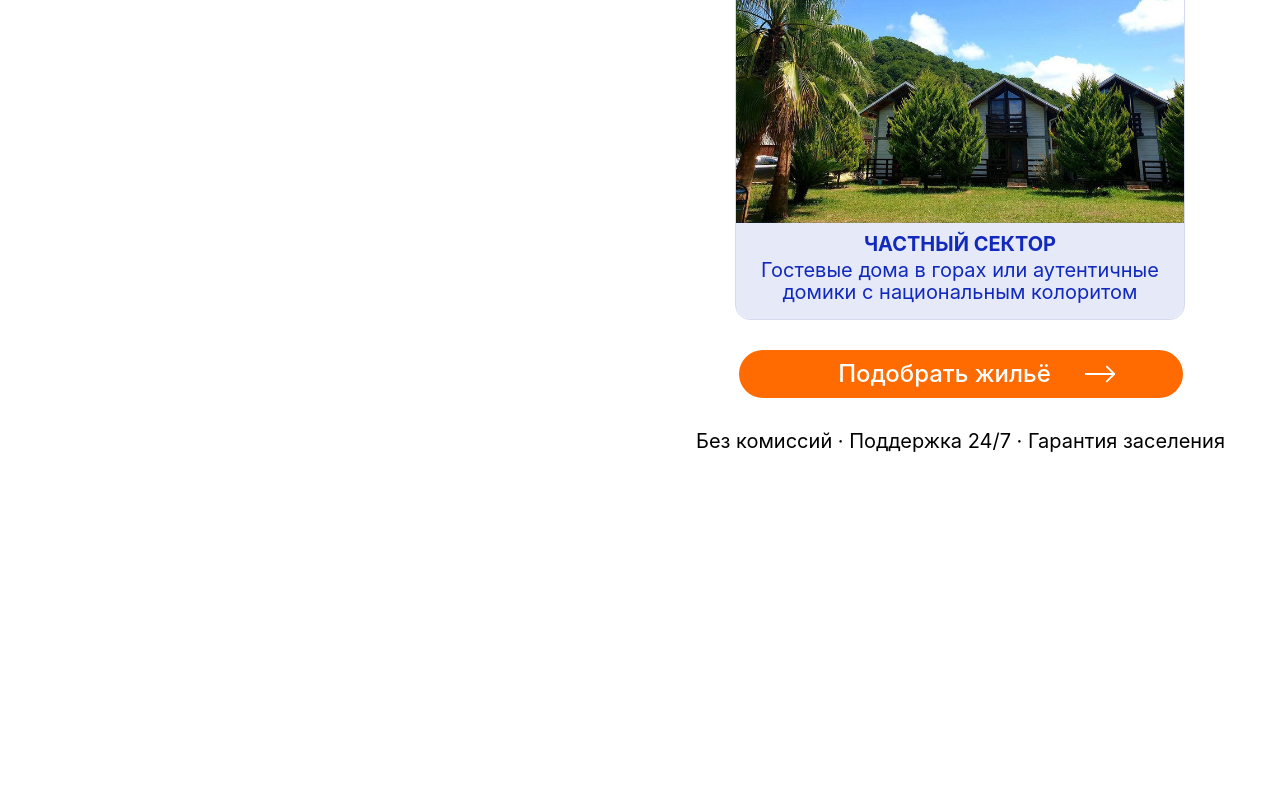
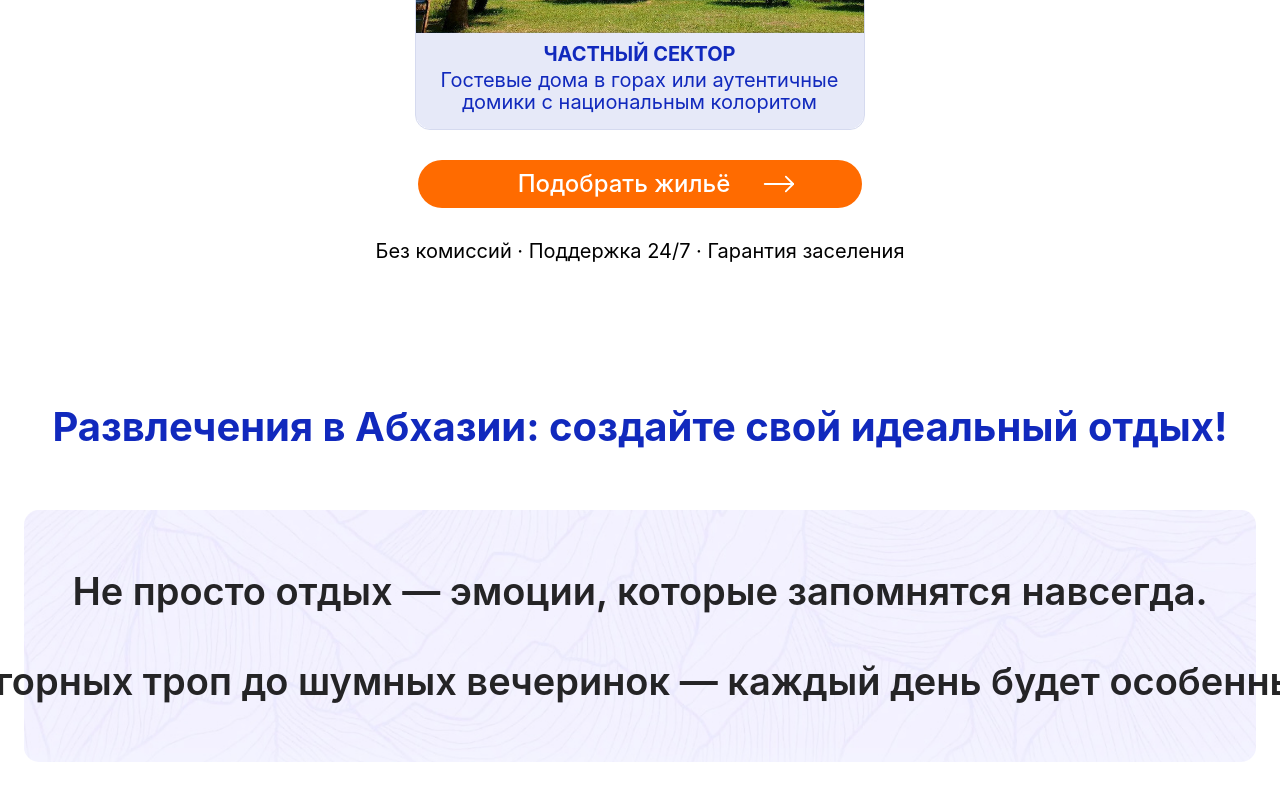
Before and after one commit to AAAlex2001/LOS, a Next.js app in the folder my-next-app/: page / in a window 1280 px wide. Shown: the part 3763-4563 px from the top of the page. Built offline with nearby package versions, Linux system fonts and the light colour scheme.

Commit message:
главная страница 4

```diff
--- a/my-next-app/src/pages/Home/Home.tsx
+++ b/my-next-app/src/pages/Home/Home.tsx
@@ -113,13 +113,13 @@ const HomePage = () => {
           </div>
         </section>
 
-        {/* Call-to-action Buttons */}
-        <section className={styles.buttonsSection}>
-          {Array.from({ length: 6 }).map((_, idx) => (
-            <Link href="#" key={idx} className={styles.ovalButton}>
-              <span>Ваш&nbsp;доктор</span>
-            </Link>
-          ))}
+        {/* Explore Banner Section */}
+        <section className={styles.exploreSection}>
+          <h2 className={styles.exploreTitle}>Развлечения в Абхазии: создайте свой идеальный отдых!</h2>
+          <div className={styles.exploreBanner}>
+            <p className={styles.exploreBannerText}>Не просто отдых — эмоции, которые запомнятся навсегда.</p>
+            <p className={styles.exploreBannerText}>От горных троп до шумных вечеринок — каждый день будет особенным!</p>
+          </div>
         </section>
       </main>
       <Footer />
--- a/my-next-app/src/styles/pages/Home.module.scss
+++ b/my-next-app/src/styles/pages/Home.module.scss
@@ -8,7 +8,6 @@
   box-sizing: border-box; // чтобы ширина включала padding и не появлялся горизонтальный скролл
   min-height: 5804px; // общая высота макета
   margin: 0 auto;
-  /* Принудительно белый фон, чтобы не подменялся системной dark-темой */
   background: #ffffff !important;
 }
 
@@ -316,11 +315,10 @@
 
 /* ---------- Promo Section (Group 10) ---------- */
 .group10 {
-  position: absolute;
+  position: relative;
   width: 655px;
   height: 514px;
-  left: 633px;
-  top: 3571px;
+  margin: 65px auto 0;
 }
 
 /* City Card */
@@ -437,3 +435,50 @@
   text-align: center;
   margin: 0;
 }
+
+/* ---------- Explore Banner Section (after Group 10) ---------- */
+.exploreSection {
+  display: flex;
+  flex-direction: column;
+  align-items: center;
+  gap: 60px;
+  width: 100%;
+  max-width: 1872px; /* Fixed width in desktop */
+  margin: 120px auto 0; /* появится после блока жилья */
+}
+
+.exploreTitle {
+  width: 100%;
+  max-width: 1872px;
+  font-family: "Inter", sans-serif;
+  font-weight: 700;
+  font-size: 40px;
+  line-height: 46px;
+  text-align: center;
+  color: #1129bd;
+}
+
+.exploreBanner {
+  width: 100%;
+  max-width: 1872px;
+  height: 252px;
+  background: url('/assets/IMG_1932.jpg') center/cover no-repeat;
+  border-radius: 15px;
+  display: flex;
+  flex-direction: column;
+  align-items: center;
+  justify-content: center;
+  gap: 40px;
+}
+
+.exploreBannerText {
+  width: 1812px;
+  font-family: "Inter", sans-serif;
+  font-weight: 600;
+  font-size: 38px;
+  line-height: 50px;
+  text-align: center;
+  color: rgba(0, 0, 0, 0.85);
+  padding: 0 30px;
+  margin: 0;
+}
```
